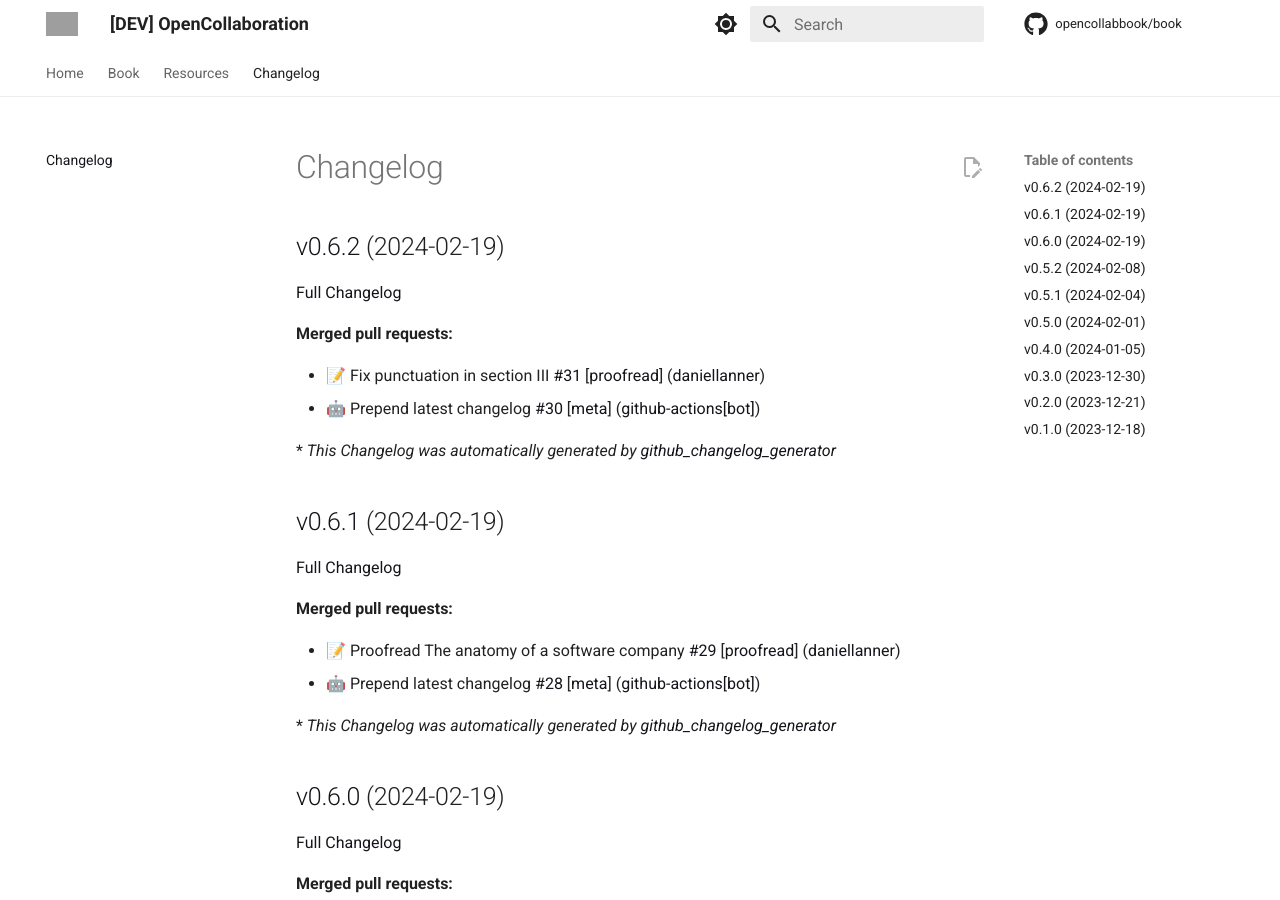
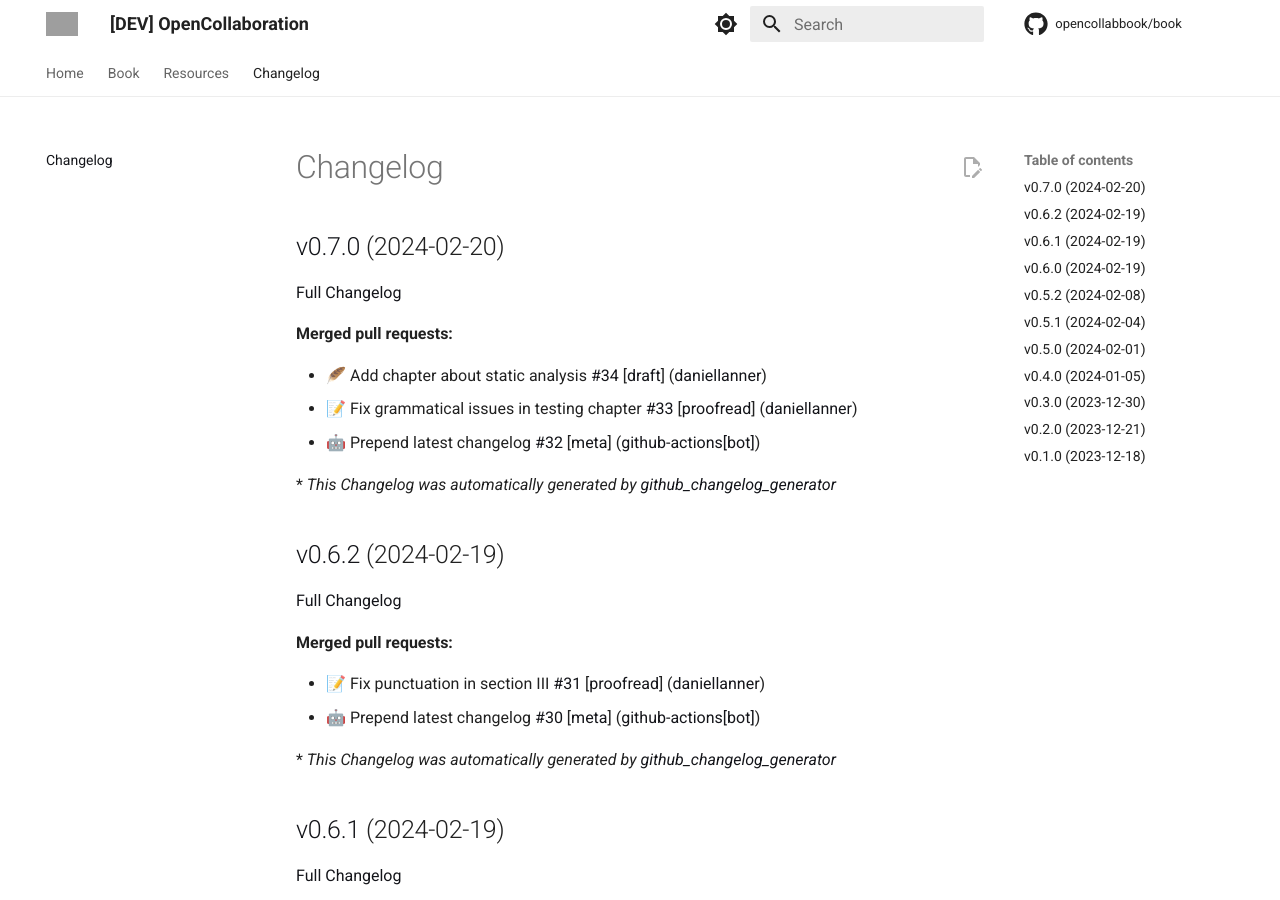
Before and after one commit to engineering-collaboration/book, an MkDocs documentation site: the page built from docs/changelog.md, in a window 1280 px wide and 900 px high. Built offline with MkDocs 1.6.1 and Material for MkDocs 9.7.7, drawn with Linux system fonts in a browser that asks for light colours; comment, search, counter and statistics services are not loaded; grey boxes are pictures that could not be loaded.

Commit message:
[create-pull-request] automated change

```diff
--- a/docs/changelog.md
+++ b/docs/changelog.md
@@ -1,4 +1,18 @@
 # Changelog
+
+## [v0.7.0](https://github.com/opencollabbook/book/tree/v0.7.0) (2024-02-20)
+
+[Full Changelog](https://github.com/opencollabbook/book/compare/v0.6.2...v0.7.0)
+
+**Merged pull requests:**
+
+- 🪶 Add chapter about static analysis [\#34](https://github.com/opencollabbook/book/pull/34) [[draft](https://github.com/opencollabbook/book/labels/draft)] ([daniellanner](https://github.com/daniellanner))
+- 📝 Fix grammatical issues in testing chapter [\#33](https://github.com/opencollabbook/book/pull/33) [[proofread](https://github.com/opencollabbook/book/labels/proofread)] ([daniellanner](https://github.com/daniellanner))
+- 🤖 Prepend latest changelog [\#32](https://github.com/opencollabbook/book/pull/32) [[meta](https://github.com/opencollabbook/book/labels/meta)] ([github-actions[bot]](https://github.com/apps/github-actions))
+
+
+
+\* *This Changelog was automatically generated by [github_changelog_generator](https://github.com/github-changelog-generator/github-changelog-generator)*
 
 ## [v0.6.2](https://github.com/opencollabbook/book/tree/v0.6.2) (2024-02-19)
 
```
